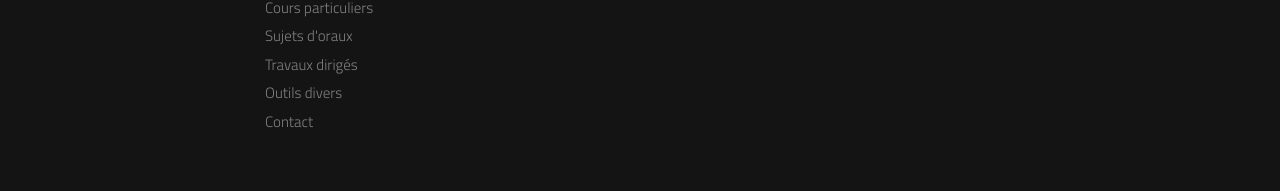
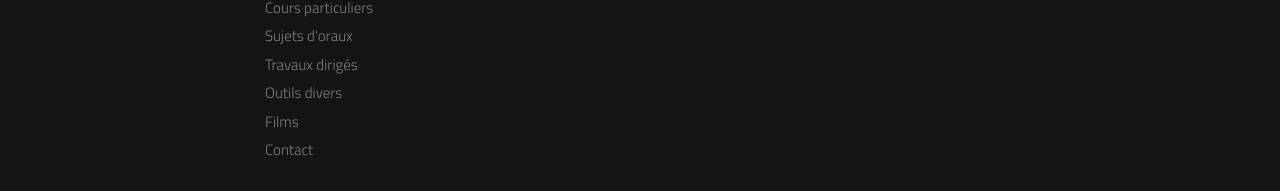
Before and after one commit to prepashelter/prepashelter.github.io, a Jekyll site: the page built from index.html, in a window 1280 px wide and 900 px high, scrolled down 4054 px. Shown: the part 706-897 px from the top of the window. Built offline with Jekyll 4.4.1, drawn with Linux system fonts in a browser that asks for light colours; a script that is not in the unit is left out; before the commit the page ends 4926 px from its top, so only the background shows below that.

Commit message:
Update _config.yml

```diff
--- a/_config.yml
+++ b/_config.yml
@@ -28,6 +28,8 @@ menu:
     url: category/tds
   - title: Outils divers
     url: category/outils
+  - title: Films
+    url: category/films
   - title: Contact
     url: contact
 email: 0ye@pm.me
```
